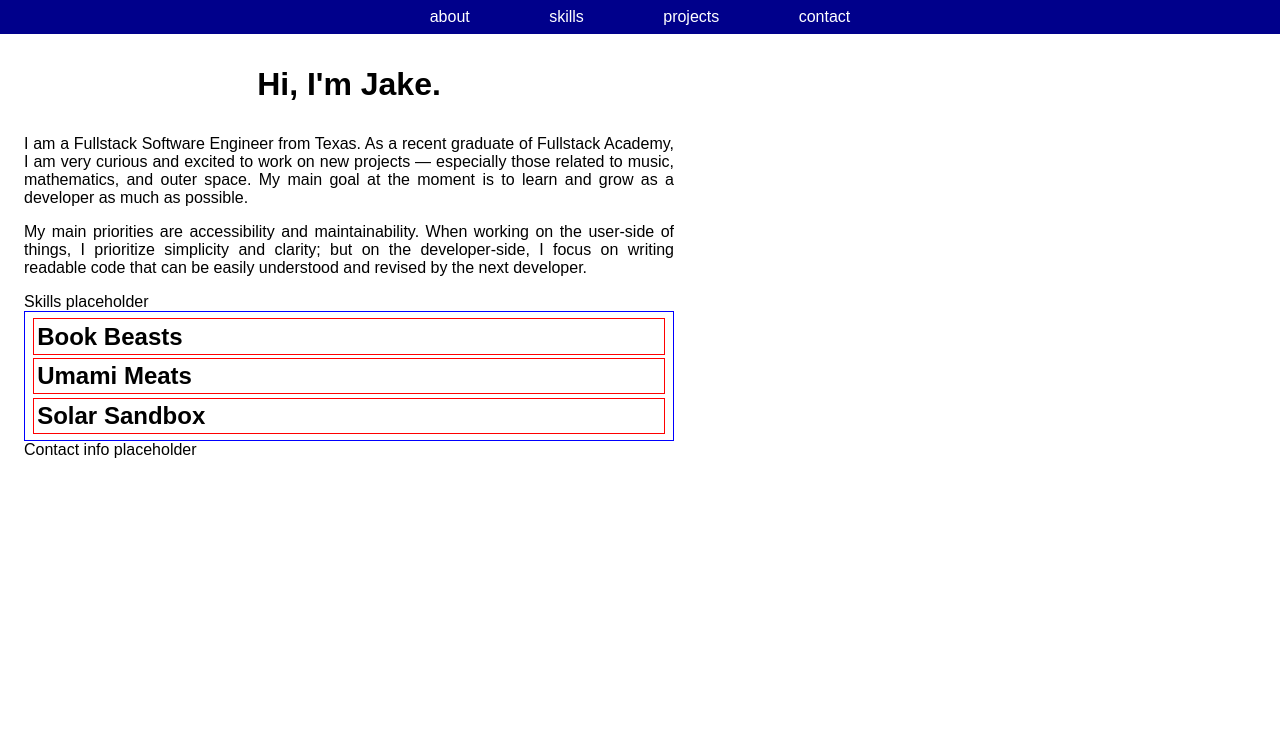
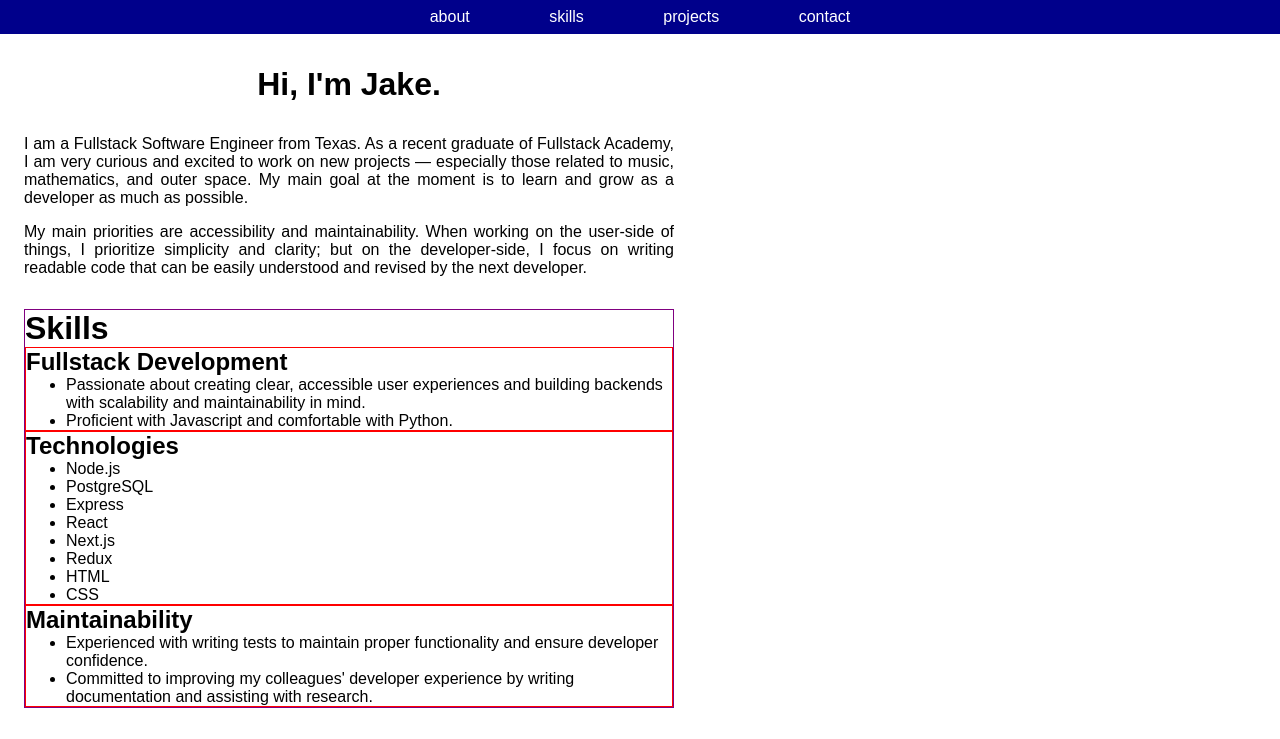
Before and after one commit to l-ohman/portfolio, a React (Create React App) app: page / in a window 1280 px wide. Shown: the top 739 px of the page. Built offline with nearby package versions, Linux system fonts and the light colour scheme.

Commit message:
Skill list and footer fixes

```diff
--- a/src/components/Footer.js
+++ b/src/components/Footer.js
@@ -1,11 +1,14 @@
 import React from "react";
 import styled from "styled-components";
 
+const footerHeight = 2;
 const FooterContainer = styled.div`
     position: absolute;
     width: 100%;
+    height: ${footerHeight + "em"};
+    bottom: ${"-" + (footerHeight + 2) + "em"};
     padding: 0.3em 0;
-    bottom: 0;
+
     background: black;
     color: white;
     text-align: center;
--- a/src/components/Skills.js
+++ b/src/components/Skills.js
@@ -1,11 +1,53 @@
 import React from "react";
-// import styled from "styled-components";
-// import { useSelector } from "react-redux";
+import styled from "styled-components";
+import { useSelector } from "react-redux";
+
+const SkillsContainer = styled.div`
+  border: solid 1px purple;
+`;
+
+const SingleSkill = styled.div`
+  border: solid 1px red;
+`;
 
 export default function Skills() {
-  return(
-    <div>
-      Skills placeholder
-    </div>
-  )
+  const technicalSkills = useSelector((state) => state.skills.technical);
+  const learningSkills = useSelector((state) => state.skills.learning);
+  console.log(technicalSkills);
+  console.log(learningSkills);
+
+  return (
+    <SkillsContainer>
+      <h1>Skills</h1>
+
+      <div>
+        <SingleSkill>
+          <h2>Fullstack Development</h2>
+          <ul>
+            {technicalSkills.fullstack.map((itm, i) => (
+              <li key={i}>{itm}</li>
+            ))}
+          </ul>
+        </SingleSkill>
+
+        <SingleSkill>
+          <h2>Technologies</h2>
+          <ul>
+            {technicalSkills.technologies.map((itm, i) => (
+              <li key={i}>{itm}</li>
+            ))}
+          </ul>
+        </SingleSkill>
+
+        <SingleSkill>
+          <h2>Maintainability</h2>
+          <ul>
+            {technicalSkills.test.map((itm, i) => (
+              <li key={i}>{itm}</li>
+            ))}
+          </ul>
+        </SingleSkill>
+      </div>
+    </SkillsContainer>
+  );
 }
--- a/src/components/_MainPage.js
+++ b/src/components/_MainPage.js
@@ -6,6 +6,10 @@ import { Bio, Skills, Projects, Contact } from "./";
 const ContentContainer = styled.div`
   margin: 1.5em;
   max-width: 650px;
+  > div {
+    /* background: aqua; */
+    margin-bottom: 2em;
+  }
 `;
 
 export default function MainPage() {
--- a/src/main.css
+++ b/src/main.css
@@ -2,4 +2,5 @@
     font-family: Arial, Helvetica, sans-serif;
     box-sizing: border-box;
     margin: 0;
+    position: relative;
 }
```
